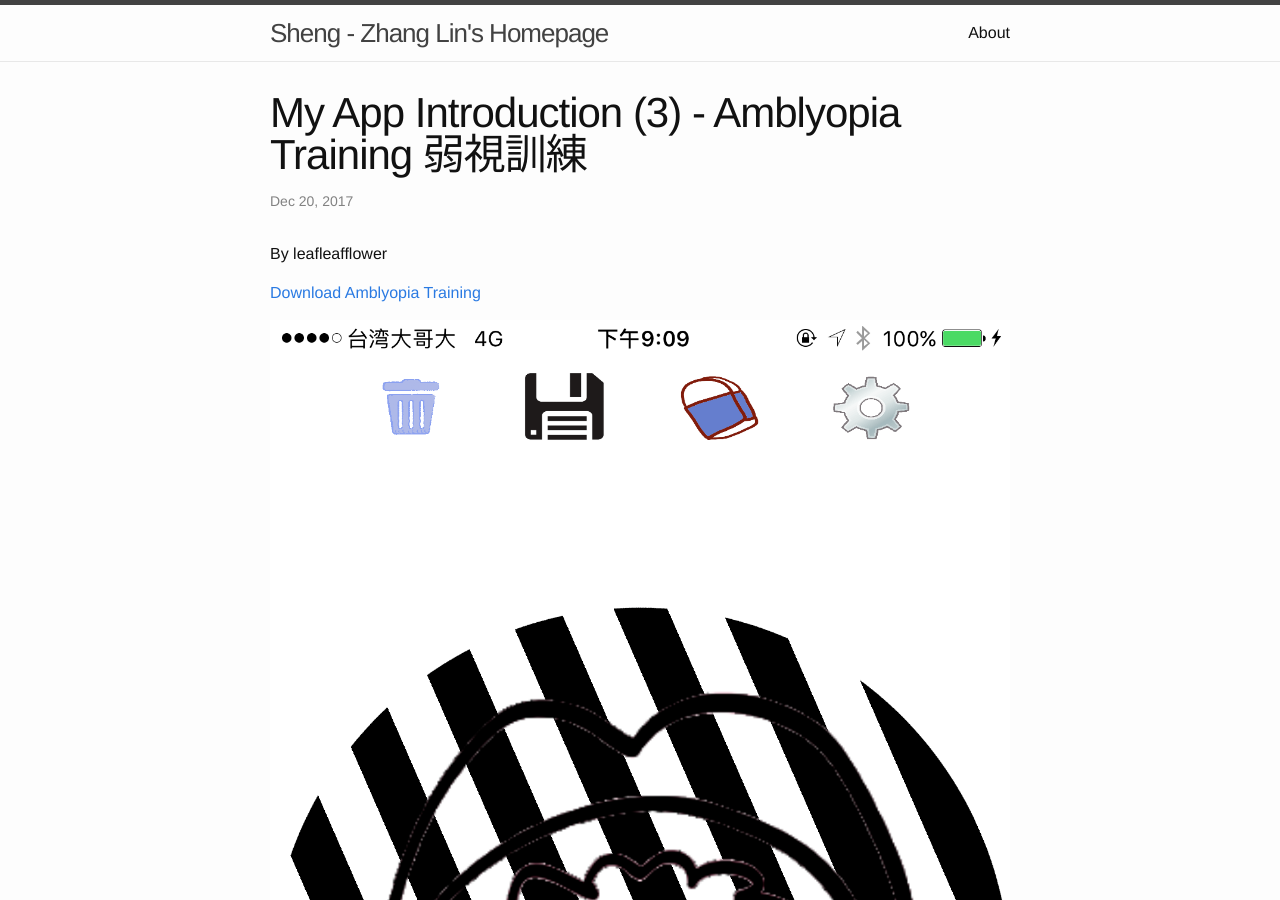
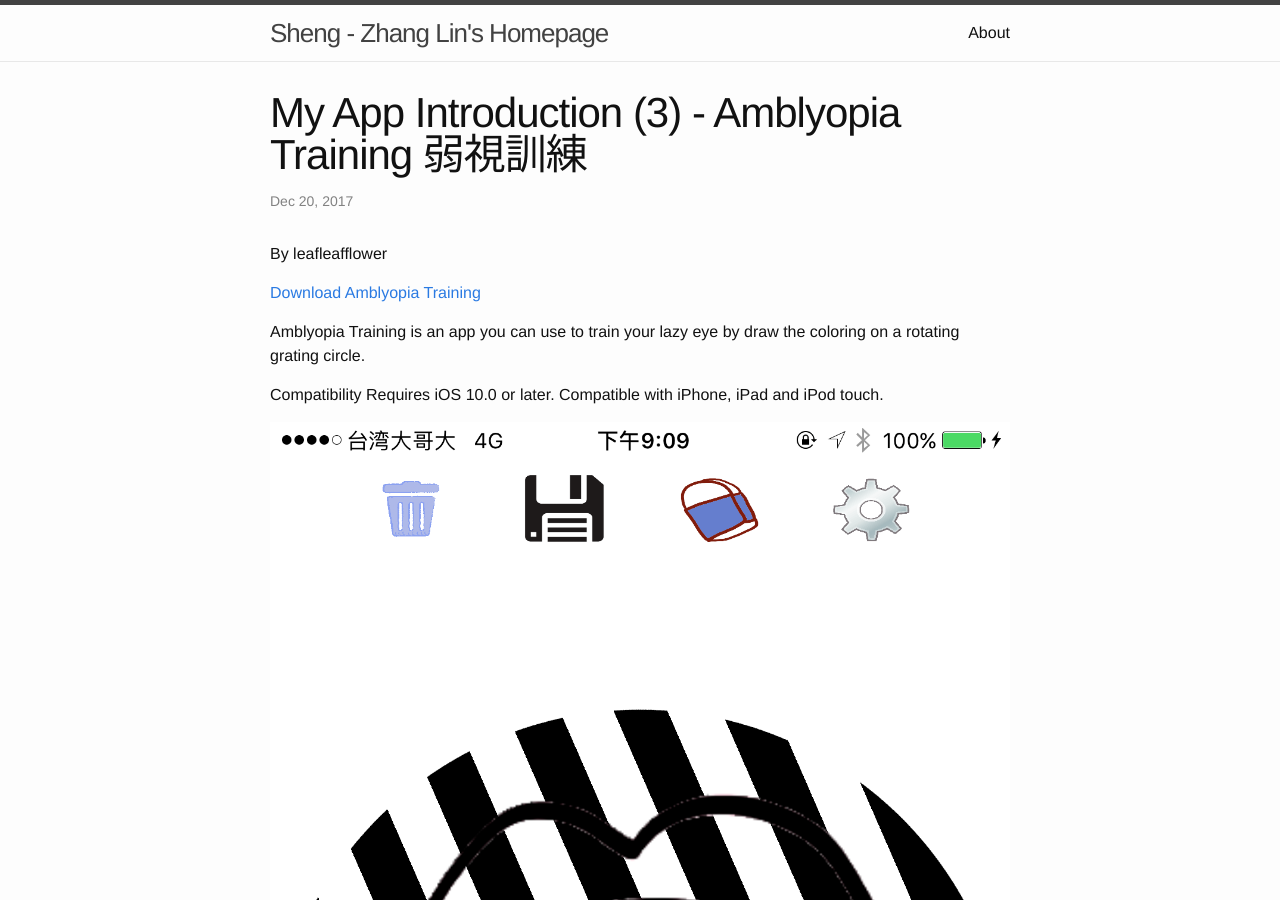
Before and after one commit to Sheng-Zhang/Sheng-Zhang.github.io, a Jekyll site: the page built from _posts/2017-12-20-My-App-Amblyopia-Training.markdown, in a window 1280 px wide and 900 px high. Built offline with Jekyll 4.4.1, drawn with Linux system fonts in a browser that asks for light colours.

Commit message:
description

```diff
--- a/_posts/2017-12-20-My-App-Amblyopia-Training.markdown
+++ b/_posts/2017-12-20-My-App-Amblyopia-Training.markdown
@@ -7,6 +7,11 @@
 By leafleafflower
 
 [Download Amblyopia Training][Amblyopia-Training-App-Store]
+
+Amblyopia Training is an app you can use to train your lazy eye by draw the coloring on a rotating grating circle.
+
+Compatibility
+Requires iOS 10.0 or later. Compatible with iPhone, iPad and iPod touch.
 
 ![新阿姆斯特朗炫風噴射阿姆斯特朗砲Cover](/assets/AmblyopiaTraining/DrawingView.png)
 
```
